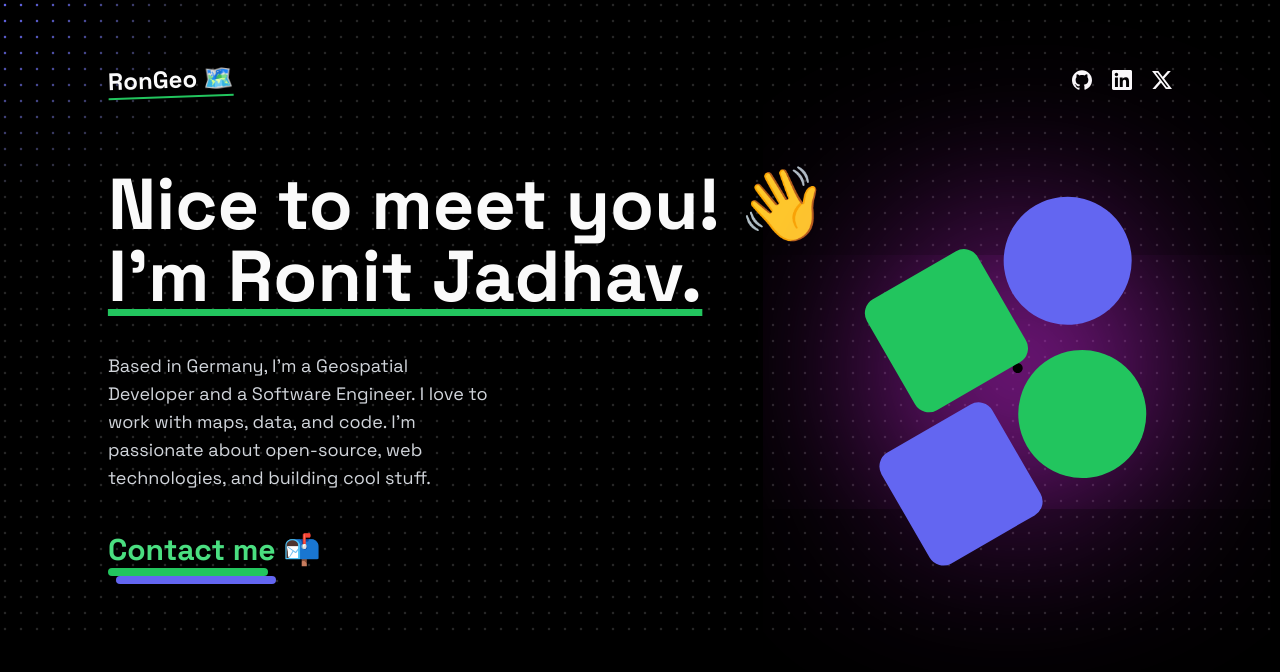
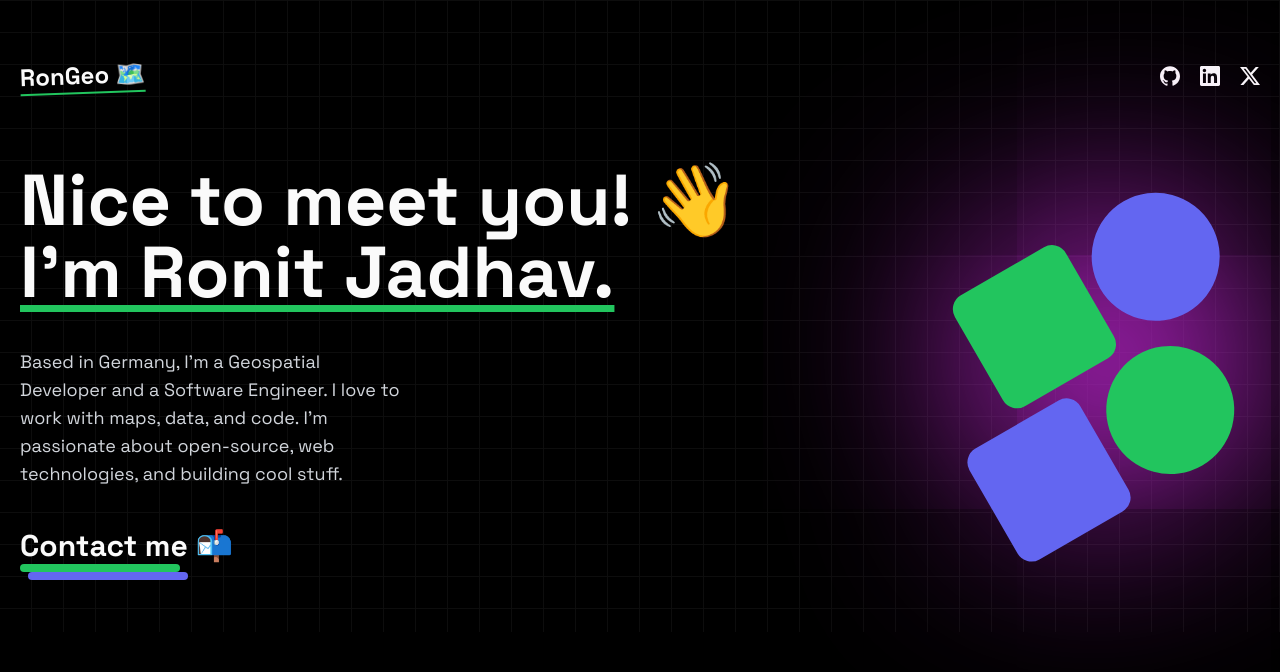
Before and after one commit to ronitjadhav/rongeo, a Next.js app: page / in a window 1280 px wide. Shown: the top 672 px of the page. Built offline with nearby package versions, Linux system fonts and the light colour scheme.

Commit message:
Changed the Background and glow

```diff
--- a/src/app/(home)/page.tsx
+++ b/src/app/(home)/page.tsx
@@ -6,12 +6,13 @@ import { HeroHighlight } from "@/app/(home)/components/ui/hero-highlight";
 export default function Page() {
     return (
         <div className='min-h-screen bg-black overflow-hidden'>
-            <HeroHighlight>
+            <div className="dark:bg-black bg-white  dark:bg-grid-white/[0.05] bg-grid-black/[0.2]">
                 <div className="max-w-7xl mx-auto p-5 ">
                     <Navbar/>
                     <HeroSection/>
                 </div>
-            </HeroHighlight>
+            </div>
+
         </div>
     );
 }
--- a/src/app/globals.css
+++ b/src/app/globals.css
@@ -76,8 +76,8 @@
 }
 
 .glow{
-    width: 10px;
-    height: 10px;
+    width: 0px;
+    height: 0px;
     border-radius: 50%;
-    box-shadow: 0 0 200px 100px #c026d3;
+    box-shadow: 0 0 200px 130px #c026d3;
 }
--- a/tailwind.config.ts
+++ b/tailwind.config.ts
@@ -90,6 +90,21 @@ const config = {
                     `<svg xmlns="http://www.w3.org/2000/svg" viewBox="0 0 32 32" width="16" height="16" fill="none"><circle fill="${value}" id="pattern-circle" cx="10" cy="10" r="2.5"></circle></svg>`
                 )}")`,
               }),
+              "bg-grid": (value: any) => ({
+                backgroundImage: `url("${svgToDataUri(
+                    `<svg xmlns="http://www.w3.org/2000/svg" viewBox="0 0 32 32" width="32" height="32" fill="none" stroke="${value}"><path d="M0 .5H31.5V32"/></svg>`
+                )}")`,
+              }),
+              "bg-grid-small": (value: any) => ({
+                backgroundImage: `url("${svgToDataUri(
+                    `<svg xmlns="http://www.w3.org/2000/svg" viewBox="0 0 32 32" width="8" height="8" fill="none" stroke="${value}"><path d="M0 .5H31.5V32"/></svg>`
+                )}")`,
+              }),
+              "bg-dot": (value: any) => ({
+                backgroundImage: `url("${svgToDataUri(
+                    `<svg xmlns="http://www.w3.org/2000/svg" viewBox="0 0 32 32" width="16" height="16" fill="none"><circle fill="${value}" id="pattern-circle" cx="10" cy="10" r="1.6257413380501518"></circle></svg>`
+                )}")`,
+              }),
             },
             { values: flattenColorPalette(theme("backgroundColor")), type: "color" }
         );
```
